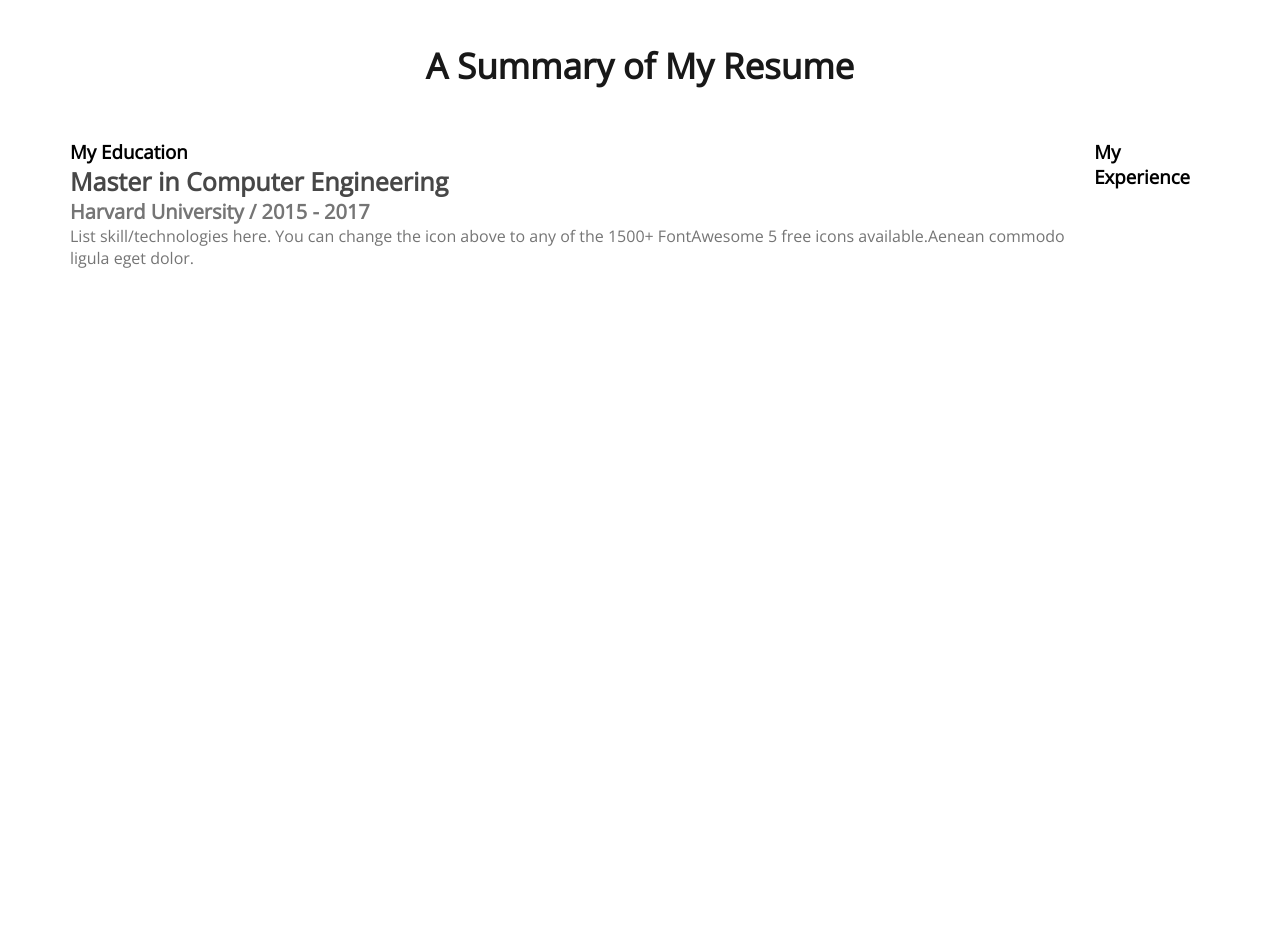
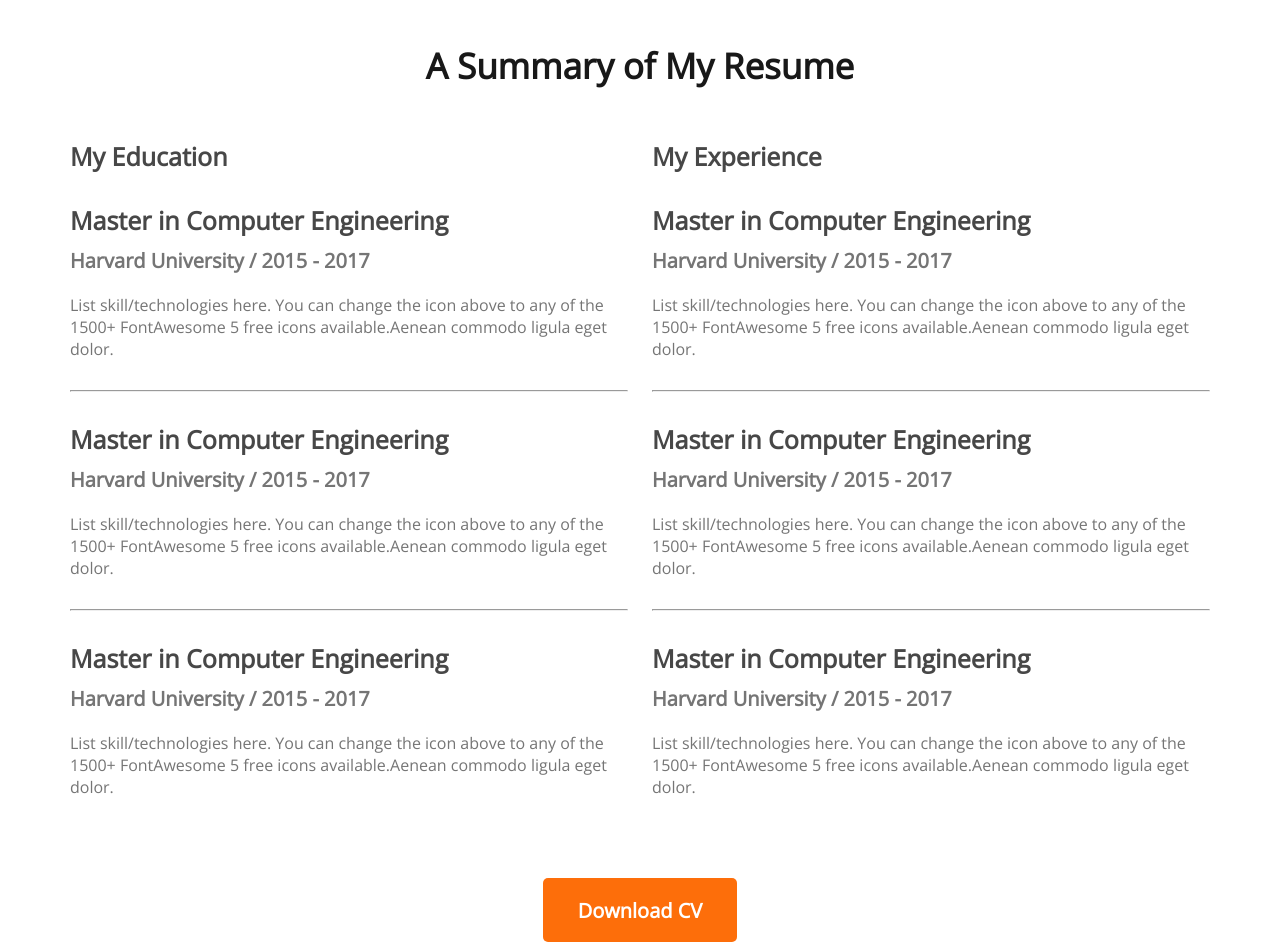
Before and after one commit to imrulislam0/developer-portfolio, a plain HTML site: page index.html in a window 1280 px wide. Shown: the part 2240-3182 px from the top of the page. Before the commit the page ends 2509 px from the top, so only its background shows below. Drawn offline with nearby package versions, Linux system fonts and the light colour scheme.

Commit message:
resume done

```diff
--- a/index.html
+++ b/index.html
@@ -102,13 +102,52 @@
                         <p class="description">List skill/technologies here. You can change the icon above to any of the 1500+ FontAwesome 5 free icons available.Aenean commodo ligula eget dolor.</p>
 
                     </div>
+                    <hr>
+                    <div class="resume-item">
+                        <h4 class="title">Master in Computer Engineering</h4>
+                        <h5 class="sub-title">Harvard University / 2015 - 2017</h5>
+                        <p class="description">List skill/technologies here. You can change the icon above to any of the 1500+ FontAwesome 5 free icons available.Aenean commodo ligula eget dolor.</p>
+
+                    </div>
+                    <hr>
+                    <div class="resume-item">
+                        <h4 class="title">Master in Computer Engineering</h4>
+                        <h5 class="sub-title">Harvard University / 2015 - 2017</h5>
+                        <p class="description">List skill/technologies here. You can change the icon above to any of the 1500+ FontAwesome 5 free icons available.Aenean commodo ligula eget dolor.</p>
+
+                    </div>
+
                 </div>
+
                 <div>
                     <h3 class="resume-title">My Experience</h3>
+                    <div class="resume-item">
+                        <h4 class="title">Master in Computer Engineering</h4>
+                        <h5 class="sub-title">Harvard University / 2015 - 2017</h5>
+                        <p class="description">List skill/technologies here. You can change the icon above to any of the 1500+ FontAwesome 5 free icons available.Aenean commodo ligula eget dolor.</p>
+
+                    </div>
+                    <hr>
+                    <div class="resume-item">
+                        <h4 class="title">Master in Computer Engineering</h4>
+                        <h5 class="sub-title">Harvard University / 2015 - 2017</h5>
+                        <p class="description">List skill/technologies here. You can change the icon above to any of the 1500+ FontAwesome 5 free icons available.Aenean commodo ligula eget dolor.</p>
+
+                    </div>
+                    <hr>
+                    <div class="resume-item">
+                        <h4 class="title">Master in Computer Engineering</h4>
+                        <h5 class="sub-title">Harvard University / 2015 - 2017</h5>
+                        <p class="description">List skill/technologies here. You can change the icon above to any of the 1500+ FontAwesome 5 free icons available.Aenean commodo ligula eget dolor.</p>
+
+                    </div>
+
                 </div>
 
             </div>
-
+            <div class="resume-button">
+                <button class="btn-primary">Download CV</button>
+            </div>
 
 
         </section>
--- a/styles/portfolio.css
+++ b/styles/portfolio.css
@@ -20,12 +20,10 @@
     background-image: url(../images/header_bg.png), url(../images/developer.png);
     background-repeat: no-repeat;
     background-position: bottom right, left;
-
-
 }
 
+/* header and navigation styles */
 
-/* header and navigation styles */
  nav{
     display: flex;
     justify-content: space-between;
@@ -158,19 +156,35 @@ main, section{
 
 .resume-content{
     display: flex;
+    gap: 24px;
+}
+.resume-title{
+    color: #474747;
+    font-weight: 700;
+    font-size: 25px;
+}
+.resume-item{
+    margin-top: 30px;
+    margin-bottom: 30px;
 }
 .resume .title{
     color: #474747;
     font-weight: 700;
     font-size: 25px;
+    margin-bottom: 10px;
 }
 .resume .sub-title{
     color: #757575;
     font-weight: 600;
     font-size: 20px;
+    margin-bottom: 20px;
 }
 .resume .description{
     color: #757575;
     font-weight: 400;
     font-size: 16px;
 }
+.resume-button{
+    margin-top: 50px;
+    text-align: center;
+}
```
